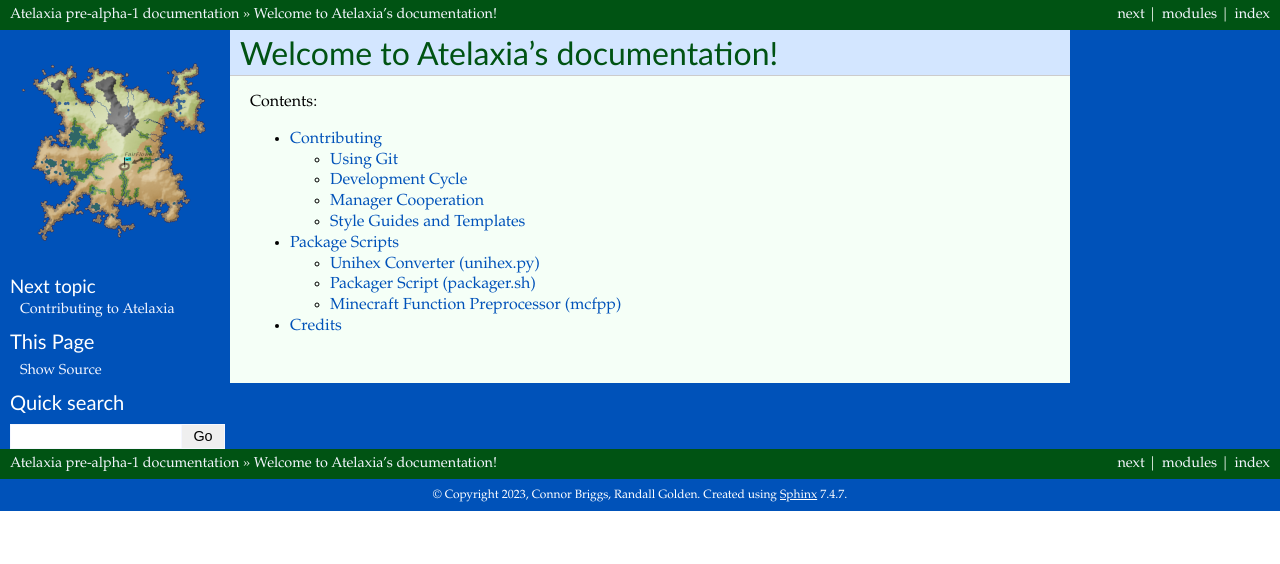
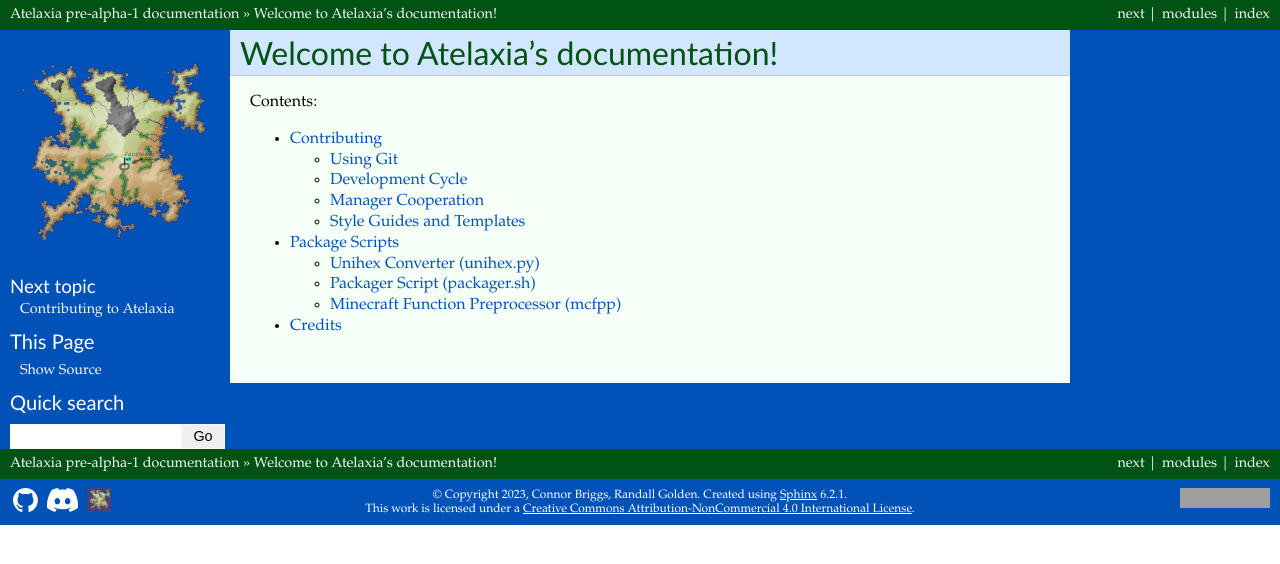
Before and after one commit to cgbriggs99/Atelaxia, a Sphinx documentation site: the page built from docs/index.rst, in a window 1280 px wide. Shown: the top 564 px of the page. Built offline with Sphinx 7.4.7, drawn with Linux system fonts in a browser that asks for light colours; formulas are drawn with MathJax 3; pages that are not in the unit, such as notebooks, are missing from menus; grey boxes are pictures that could not be loaded.

Commit message:
Added social buttons.

```diff
--- /dev/null
+++ b/docs/_static/footer.css
@@ -0,0 +1,24 @@
+.footer {
+    display: flex;
+}
+
+.footer-left {
+    text-align: left;
+    flex: 25%;
+    padding-left: 10px;
+}
+
+.footer-center {
+    text-align: center;
+    flex: 50%;
+}
+
+.footer-right {
+    text-align: right;
+    flex: 25%;
+    padding-right: 10px;
+}
+
+.social-button {
+    padding: 3px;
+}
--- /dev/null
+++ b/docs/_templates/layout.html
@@ -0,0 +1,27 @@
+{% extends "!layout.html" %}
+
+{% block extrahead %}
+<link rel="stylesheet" href="_static/footer.css"></link>
+{% endblock %}
+
+{% block footer %}
+<div class="footer">
+  <div class="footer-left">
+    <!-- Github logo -->
+    <a href="https://github.com/cgbriggs99/Atelaxia" class="social-button"><img src="_static/github-mark-white.svg" height="24" alt="Github"></img></a>
+
+    <!-- Discord -->
+    <a href="https://discord.gg/ppQCvhuJGE" class="social-button"><img src="_static/discord-mark-white.svg" height="24" alt="Discord"></img></a>
+
+    <!-- Shadowlands -->
+      <a href="https://shadowlandsmc.com/" class="social-button"><img src="_static/shadowlands-mark.png" height="24" alt="Homepage"></img></a>
+  </div>
+  <div class="footer-center">
+    &#169; Copyright 2023, Connor Briggs, Randall Golden.
+    Created using <a href="https://www.sphinx-doc.org/">Sphinx</a> 6.2.1.<br />This work is licensed under a <a rel="license" href="http://creativecommons.org/licenses/by-nc/4.0/">Creative Commons Attribution-NonCommercial 4.0 International License</a>.
+  </div>
+  <div class="footer-right">
+    <a rel="license" href="http://creativecommons.org/licenses/by-nc/4.0/"><img alt="Creative Commons License" style="border-width:0" src="https://i.creativecommons.org/l/by-nc/4.0/80x15.png" /></a>
+  </div>
+</div>
+{% endblock %}
```
Also changed, not shown: docs/_static/discord-mark-white.svg (added), docs/_static/github-mark-white.svg (added), docs/_static/shadowlands-mark.png (added), docs/conf.py (line endings or trailing spaces), 2 other files.
